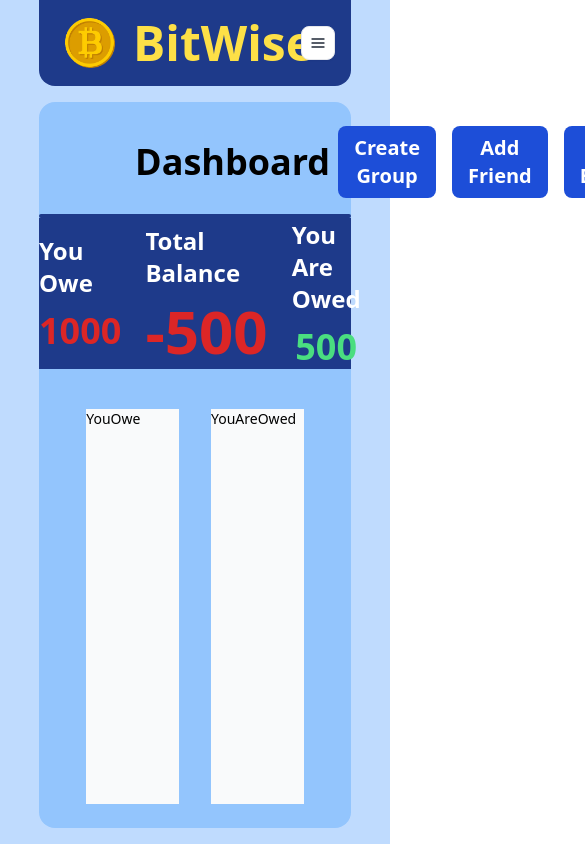
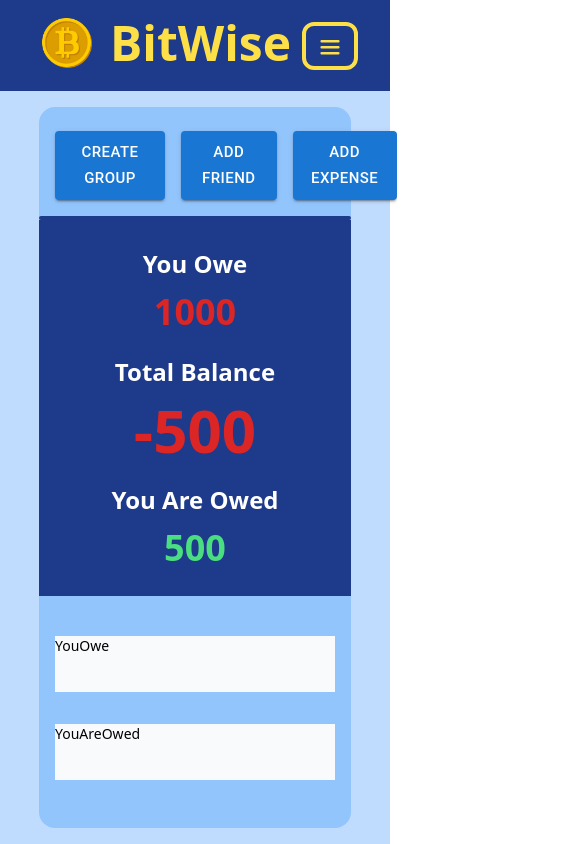
Before and after one commit to sreeduggirala/BitSplit, a Next.js app in the folder frontend/: page / in a window 390 px wide. Shown: the top 844 px of the page, 585 px wide, since content can reach past the window. Built offline with nearby package versions, Linux system fonts and the light colour scheme; what wagmi would draw is missing.

Commit message:
responsive

```diff
--- a/frontend/components/Balances.jsx
+++ b/frontend/components/Balances.jsx
@@ -1,4 +1,17 @@
 import React, { useState, useEffect } from "react";
+
+
+{/* <div className=' flex'>
+              <button className='bg-blue-700 hover:bg-blue-900 hover:scale-110 text-white font-bold py-2 px-4 rounded-lg mx-2 text-xl transition' onClick={() => setShowCreateGroupModal(true)}>
+                Create Group
+              </button>
+              <button className='bg-blue-700 hover:bg-blue-900 hover:scale-110 text-white font-bold py-2 px-4 rounded-lg mx-2 text-xl transition' onClick={() => setShowAddFriendModal(true)}>
+                Add Friend
+              </button>
+              <button className='bg-blue-700 hover:bg-blue-900 hover:scale-110 text-white font-bold py-2 px-4 rounded-lg mx-2 text-xl transition' onClick={() => setShowAddExpenseModal(true)}>
+                Add Expense
+              </button>
+            </div> */}
 
 const Balances = () => {
   const [youOwe, setYouOwe] = useState(0);
@@ -15,18 +28,21 @@
   }, []);
 
   return (
-    <div className="w-full h-1/4 flex justify-evenly items-center bg-blue-900 ">
+    <div className="w-full flex flex-col py-4 md:flex-row justify-evenly items-center bg-blue-900 ">
       <div className="  h-full  rounded-xl flex flex-col justify-center items-center ">
         <h1 className=" text-2xl py-3 font-semibold  text-white">You Owe</h1>
         <p className={" text-4xl pb-3 font-bold text-red-600"}>{youOwe}</p>
       </div>
-      <div className=" h-full ml-6 m-3 rounded-xl flex flex-col justify-center items-center ">
+
+      <div className=" h-full   rounded-xl flex flex-col justify-center items-center ">
+
+
         <h1 className=" text-2xl py-3 font-semibold  text-white">
           Total Balance
         </h1>
         <p
           className={
-            "text-6xl pb-3 font-bold " +
+            " text-6xl pb-3 font-bold " +
             (totalBalance < 0 ? "text-red-600" : "text-green-400 ")
           }
         >
@@ -34,8 +50,8 @@
         </p>
       </div>
 
-      <div className="  h-full mr-6 m-3 rounded-xl flex flex-col justify-center items-center ">
-        <h1 className=" text-2xl py-3 font-semibold  text-white ">
+      <div className=" h-full  rounded-xl flex flex-col justify-center items-center ">
+        <h1 className="text-2xl py-3 font-semibold  text-white ">
           You Are Owed
         </h1>
         <p className={"text-4xl  pb-3 font-bold text-green-400 "}>
--- a/frontend/components/CreateGroupModal.jsx
+++ b/frontend/components/CreateGroupModal.jsx
@@ -36,8 +36,8 @@
     }
 
     return (
-        <div className="w-full h-full fixed top-0 start-0 z-[60] overflow-x-hidden overflow-y-auto ">
-            <div className="mt-7 opacity-100 duration-500 ease-out transition-all sm:max-w-lg sm:w-full m-3 sm:mx-auto min-h-[calc(100%-3.5rem)] flex items-center">
+        <div className="mt-7 opacity-100 transition-all w-full h-full fixed top-0 start-0 z-[60] overflow-x-hidden overflow-y-auto ">
+            <div className=" sm:max-w-lg sm:w-full m-3 sm:mx-auto min-h-[calc(100%-3.5rem)] flex items-center">
                 <div className="w-full flex flex-col bg-white border shadow-sm rounded-xl ">
                     <div className="flex justify-between items-center py-3 px-4 border-blue-400 border-b-2 border-dotted">
                         <div className='w-7'/>
--- a/frontend/components/NavBar.jsx
+++ b/frontend/components/NavBar.jsx
@@ -1,16 +1,19 @@
-import React from "react";
+import React, { useState } from "react";
 import { ConnectButton } from "@rainbow-me/rainbowkit";
 import bitcoinLogo from "../assets/bitcoin.png";
 import Image from "next/image";
 
 const NavBar = () => {
+  const [isOpen, setIsOpen] = useState(false);
+
+  const toggleNavbar = () => {
+    setIsOpen(!isOpen);
+  };
+
   return (
-    <header className="flex z-50 w-4/5 justify-center items-center bg-blue-900 text-sm py-2 rounded-b-2xl">
-      <nav
-        className=" w-full mx-auto px-4 sm:flex sm:items-center sm:justify-between"
-        aria-label="Global"
-      >
-        <div className=" flex items-center justify-between">
+    <header className="z-50 w-full bg-blue-900 text-sm py-2 ">
+      <nav className=" flex items-center justify-between mx-8">
+        <div >
           <a
             className="inline-flex items-center gap-x-2 text-xl font-semibold"
             href="/"
@@ -18,60 +21,39 @@
             <Image src={bitcoinLogo} width={70} height={70} alt={"logo"} />
             <h1 className=" text-5xl font-bold text-yellow-300">BitWise</h1>
           </a>
+        </div>
 
-          <div className="sm:hidden">
+        <div className="block md:hidden">
           <button
-              type="button"
-              className="hs-collapse-toggle p-2 inline-flex justify-center items-center gap-x-2 rounded-lg border border-gray-200 bg-white text-gray-800 shadow-sm hover:bg-gray-50 disabled:opacity-50 disabled:pointer-events-none "
-              data-hs-collapse="#navbar-image-and-text-1"
-              aria-controls="navbar-image-and-text-1"
-              aria-label="Toggle navigation"
+            onClick={toggleNavbar}
+            className="flex items-center px-3 py-2 border-4 rounded-xl text-yellow-300 border-yellow-300 hover:text-white hover:border-white"
           >
             <svg
-                className="hs-collapse-open:hidden flex-shrink-0 w-4 h-4"
+              className="fill-current h-6 w-6"
+              viewBox="0 0 20 20"
               xmlns="http://www.w3.org/2000/svg"
-                width="24"
-                height="24"
-                viewBox="0 0 24 24"
-                fill="none"
-                stroke="currentColor"
-                strokeWidth="2"
-                strokeLinecap="round"
-                strokeLinejoin="round"
             >
-                <line x1="3" x2="21" y1="6" y2="6" />
-                <line x1="3" x2="21" y1="12" y2="12" />
-                <line x1="3" x2="21" y1="18" y2="18" />
-              </svg>
-              <svg
-                className="hs-collapse-open:block hidden flex-shrink-0 w-4 h-4"
-                xmlns="http://www.w3.org/2000/svg"
-                width="24"
-                height="24"
-                viewBox="0 0 24 24"
-                fill="none"
-                stroke="currentColor"
-                strokeWidth="2"
-                strokeLinecap="round"
-                strokeLinejoin="round"
-              >
-                <path d="M18 6 6 18" />
-                <path d="m6 6 12 12" />
+              <title>Menu</title>
+              <path
+                fillRule="evenodd"
+                d="M3 5h14a1 1 0 110 2H3a1 1 0 010-2zm0 5h14a1 1 0 110 2H3a1 1 0 010-2zm0 5h14a1 1 0 110 2H3a1 1 0 010-2z"
+              />
             </svg>
           </button>
         </div>
+
+        <div className="hidden md:flex md:flex-row  md:ps-5">
+            <ConnectButton chainStatus="icon" />
+        </div>
+      </nav>
+      <div
+          className={`${
+            isOpen ? "block" : "hidden"
+          } md:hidden my-4 flex justify-center `}
+        >
+            <ConnectButton chainStatus="icon" />
         </div>
 
-        <div
-          id="navbar-image-and-text-1"
-          className="hs-collapse hidden overflow-hidden transition-all duration-300 sm:block"
-        >
-          <div className="flex flex-col gap-5 mt-5 sm:flex-row sm:items-center sm:justify-end sm:mt-0 sm:ps-5">
-
-            <ConnectButton />
-          </div>
-        </div>
-      </nav>
     </header>
   );
 };
--- a/frontend/package.json
+++ b/frontend/package.json
@@ -9,13 +9,19 @@
     "lint": "next lint"
   },
   "dependencies": {
+    "@emotion/react": "^11.11.1",
+    "@emotion/styled": "^11.11.0",
+    "@material-tailwind/react": "^2.1.4",
+    "@mui/material": "^5.14.18",
     "@preline/overlay": "^2.0.0",
     "@rainbow-me/rainbowkit": "^1.2.0",
+    "heroicons": "^2.0.18",
     "next": "^13.4.19",
     "preline": "^2.0.0",
     "react": "^18.2.0",
     "react-bootstrap": "^2.9.1",
     "react-dom": "^18.2.0",
+    "react-router-dom": "^6.19.0",
     "tw-elements": "^1.0.0",
     "viem": "~1.16.3",
     "wagmi": "~1.4.3"
--- a/frontend/pages/index.jsx
+++ b/frontend/pages/index.jsx
@@ -1,15 +1,16 @@
-import React, { useState, useEffect } from 'react';
-import Head from 'next/head';
-import NavBar from '../components/NavBar';
-import CreateGroupModal from '../components/CreateGroupModal';
-import AddFriendModal from '../components/AddFriendModal';
-import AddExpenseModal from '../components/AddExpenseModal';
-import Balances from '../components/Balances';
-import YouOwe from '../components/YouOwe';
-import YouAreOwed from '../components/YouAreOwed';
+import React, { useState, useEffect } from "react";
+import Head from "next/head";
+import NavBar from "../components/NavBar";
+import CreateGroupModal from "../components/CreateGroupModal";
+import AddFriendModal from "../components/AddFriendModal";
+import AddExpenseModal from "../components/AddExpenseModal";
+import Balances from "../components/Balances";
+import YouOwe from "../components/YouOwe";
+import YouAreOwed from "../components/YouAreOwed";
+import Button from "@mui/material/Button";
+import Stack from "@mui/material/Stack";
 
 const Home = () => {
-
   const [showCreateGroupModal, setShowCreateGroupModal] = useState(false);
   const [showAddFriendModal, setShowAddFriendModal] = useState(false);
   const [showAddExpenseModal, setShowAddExpenseModal] = useState(false);
@@ -34,41 +35,63 @@
     <div>
       <Head>
         <title>BitWise</title>
-        <meta
-          content="SplitWise, but with Crypto."
-          name="description"
-        />
+        <meta content="SplitWise, but with Crypto." name="description" />
         <link href="/favicon.ico" rel="icon" />
       </Head>
 
-      <div className={' h-screen w-screen bg-blue-200 flex flex-col justify-start items-center ' + ((showCreateGroupModal || showAddFriendModal || showAddExpenseModal) ? 'blur-md opacity-60' : "")}>
+      <div
+        className={
+          " h-screen w-screen bg-blue-200 flex flex-col justify-start items-center " +
+          (showCreateGroupModal || showAddFriendModal || showAddExpenseModal
+            ? "blur-md opacity-60"
+            : "")
+        }
+      >
         <NavBar />
-        <div className=' w-4/5 h-full flex flex-col justify-start text-sm py-2 rounded-2xl my-4 bg-blue-300'>
-          <div className='flex justify-between items-center p-4 mx-20'>
-            <h1 className=' text-4xl font-bold text-left '>Dashboard</h1>
-            <div className=' flex'>
-              <button className='bg-blue-700 hover:bg-blue-900 hover:scale-110 text-white font-bold py-2 px-4 rounded-lg mx-2 text-xl transition' onClick={() => setShowCreateGroupModal(true)}>
+        <div className=" w-4/5 h-full flex flex-col justify-start text-sm py-2 rounded-2xl my-4 bg-blue-300">
+          <div className="flex justify-around items-center p-4 mx-max-20">
+            <h1 className="hidden md:block md:text-3xl md:font-bold md:text-left md:pr-8">
+              Dashboard
+            </h1>
+
+            <Stack direction="row" spacing={2}>
+              <Button
+                className="transition bg-blue-700"
+                size="large"
+                variant="contained"
+                onClick={() => setShowCreateGroupModal(true)}
+              >
                 Create Group
-              </button>
-              <button className='bg-blue-700 hover:bg-blue-900 hover:scale-110 text-white font-bold py-2 px-4 rounded-lg mx-2 text-xl transition' onClick={() => setShowAddFriendModal(true)}>
+              </Button>
+              <Button
+                className=" bg-blue-700"
+                size="large"
+                variant="contained"
+                onClick={() => setShowAddFriendModal(true)}
+              >
                 Add Friend
-              </button>
-              <button className='bg-blue-700 hover:bg-blue-900 hover:scale-110 text-white font-bold py-2 px-4 rounded-lg mx-2 text-xl transition' onClick={() => setShowAddExpenseModal(true)}>
+              </Button>
+              <Button
+                className=" bg-blue-700"
+                size="large"
+                variant="contained"
+                onClick={() => setShowAddExpenseModal(true)}
+              >
                 Add Expense
-              </button>
-            </div>
+              </Button>
+            </Stack>
           </div>
-          <div className='flex justify-center items-center'>
+          <div className="flex justify-center items-center">
             <hr className=" w-full border-blue-900 border-2 rounded-sm "></hr>
           </div>
-          <div className='w-full h-full flex justify-center items-center'>
-            <div className=' w-full h-full flex flex-col justify-center items-center'>
+          <div className="w-full h-full flex justify-center items-center">
+            <div className=" w-full h-full flex flex-col justify-center items-center">
               <Balances />
-              <div className='w-4/5 mt-6 h-full flex justify-center items-center'>
-                <div className=' w-1/2 h-full p-4'>
+              <div className="w-full my-6 h-full flex flex-col md:flex-row justify-center items-center">
+                <div className="w-full h-full p-4">
                   <YouOwe />
                 </div>
-                <div className=' w-1/2 h-full p-4'>
+                <div className="w-full h-full p-4">
                   <YouAreOwed />
                 </div>
               </div>
@@ -76,9 +99,24 @@
           </div>
         </div>
       </div>
-      {showCreateGroupModal ? <CreateGroupModal setShow={setShowCreateGroupModal} handler={handleCreateGroup} /> : null}
-      {showAddExpenseModal ? <AddExpenseModal setShow={setShowAddExpenseModal} handler={handleAddExpense} /> : null}
-      {showAddFriendModal ? <AddFriendModal setShow={setShowAddFriendModal} handler={handleAddFriend} /> : null}
+      {showCreateGroupModal ? (
+        <CreateGroupModal
+          setShow={setShowCreateGroupModal}
+          handler={handleCreateGroup}
+        />
+      ) : null}
+      {showAddExpenseModal ? (
+        <AddExpenseModal
+          setShow={setShowAddExpenseModal}
+          handler={handleAddExpense}
+        />
+      ) : null}
+      {showAddFriendModal ? (
+        <AddFriendModal
+          setShow={setShowAddFriendModal}
+          handler={handleAddFriend}
+        />
+      ) : null}
     </div>
   );
 };
```
Also changed, not shown: 1 other file (tests, documents, lock files or other folders). Lines whose indentation alone changed are shown as unchanged.
